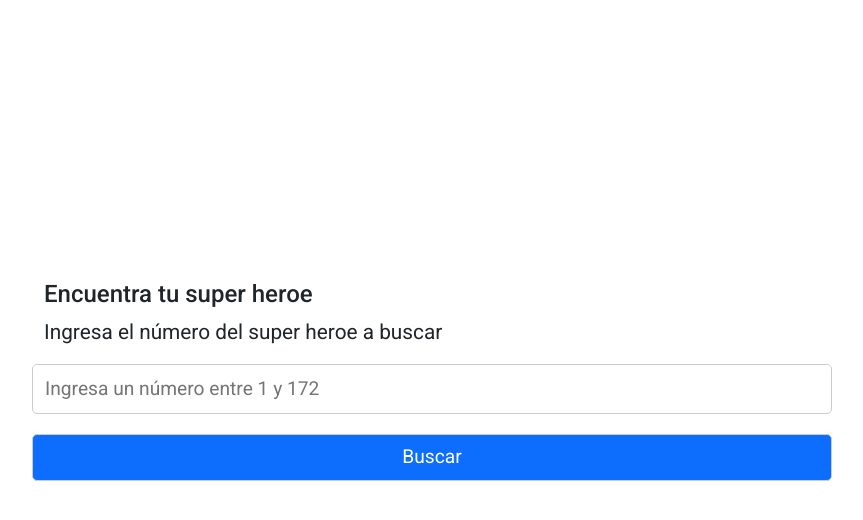
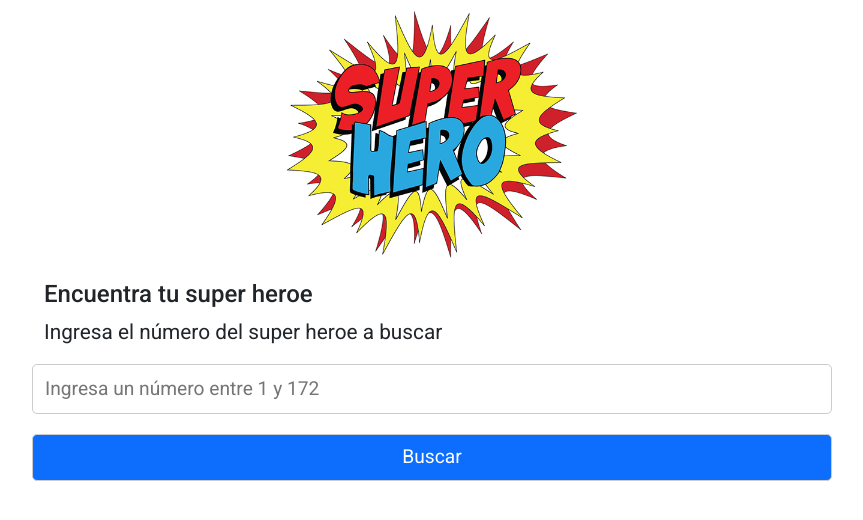
Before and after one commit to Giliagongora/superHero, a plain HTML site: page index.html in a window 1280 px wide. Shown: the whole page, without its empty margins (208-1071 px from the left). Drawn offline with nearby package versions, Linux system fonts and the light colour scheme; the site is published under a folder, as on GitHub Pages, so addresses that start at the root find nothing.

Commit message:
Solucionando imagen principal

```diff
--- a/index.html
+++ b/index.html
@@ -21,7 +21,7 @@
     <!-- As a link -->
     <nav class="navbar navbar-light text-center">
       <div class="container">
-        <img class="iconNav" src="/assets/img/sh2.jpg" alt="">
+        <img class="iconNav" src="assets/img/sh2.jpg" alt="">
         <a class="navbar-brand text-center" href="#"> <h1 class="text-center fs-3"></h1></a>
       </div>
     </nav>
```
